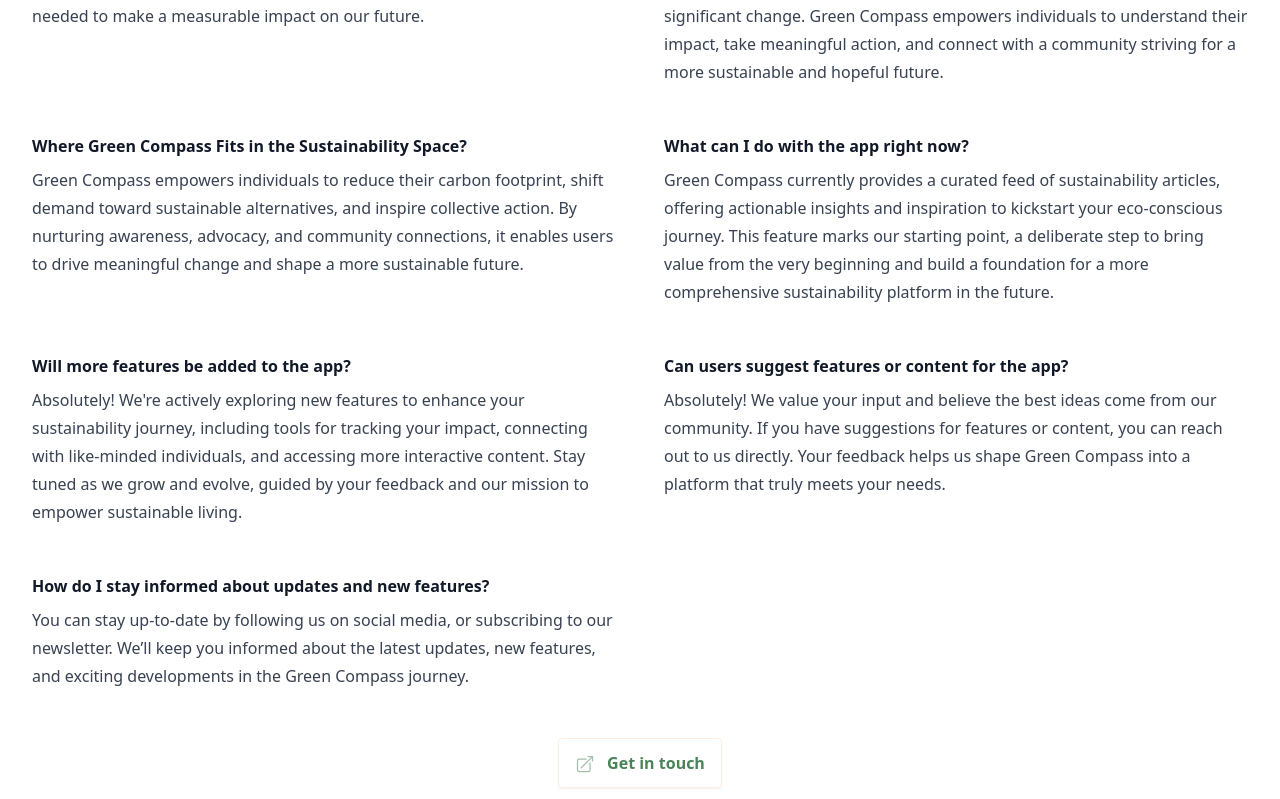
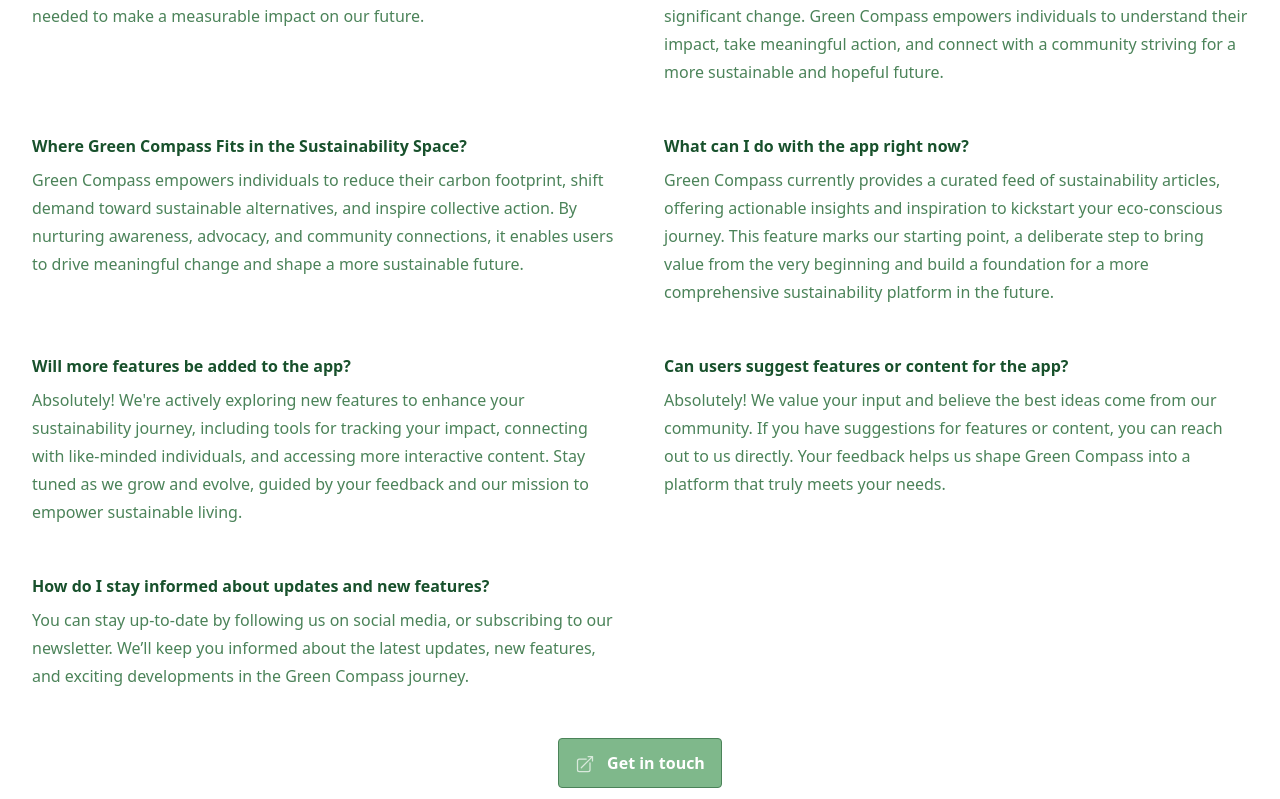
Before and after one commit to Act4Zero/LandingPage-GreenCompass, a Next.js app: page / in a window 1280 px wide. Shown: the part 5181-5980 px from the top of the page. Built offline with nearby package versions, Linux system fonts and the light colour scheme.

Commit message:
[Theme] Update the FAQ section

```diff
--- a/src/components/FaqSection.js
+++ b/src/components/FaqSection.js
@@ -14,54 +14,54 @@ function FaqSection(props) {
   const faqItems = [
     {
       question: getText()["1"].question,
-      answer: getText()["1"].answer
+      answer: getText()["1"].answer,
     },
     {
       question: getText()["2"].question,
-      answer: getText()["2"].answer
+      answer: getText()["2"].answer,
     },
     {
       question: getText()["3"].question,
-      answer: getText()["3"].answer
+      answer: getText()["3"].answer,
     },
     {
       question: getText()["4"].question,
-      answer: getText()["4"].answer
+      answer: getText()["4"].answer,
     },
     {
       question: getText()["5"].question,
-      answer: getText()["5"].answer
+      answer: getText()["5"].answer,
     },
     {
       question: getText()["6"].question,
-      answer: getText()["6"].answer
+      answer: getText()["6"].answer,
     },
     {
       question: getText()["7"].question,
-      answer: getText()["7"].answer
+      answer: getText()["7"].answer,
     },
   ];
 
   return (
     <Section
       size={props.size}
-      bgColor={props.bgColor}
+      bgColor={props.bgColor || "bg-lightBg"}
       bgImage={props.bgImage}
       bgImageOpacity={props.bgImageOpacity}
-      textColor={props.textColor}
+      textColor={props.textColor || "text-green-darkest"}
     >
       <div className="space-y-12 container">
         <SectionHeader
           title={props.title}
           subtitle={props.subtitle}
           strapline={props.strapline}
-          className="text-center"
+          className="text-center text-green-darkest"
         />
         <div className="grid grid-cols-1 md:grid-cols-2 gap-8 md:gap-12">
           {faqItems.map((item, index) => (
-            <div className="prose prose-indigo" key={index}>
-              <h4>{item.question}</h4>
-              <p>{item.answer}</p>
+            <div className="prose prose-green" key={index}>
+              <h4 className="text-green-darkest">{item.question}</h4>
+              <p className="text-green-dark">{item.answer}</p>
             </div>
           ))}
         </div>
@@ -72,9 +72,9 @@ function FaqSection(props) {
               href={props.supportUrl}
               target="_blank"
               size="lg"
-              variant="simple"
+              variant="primary"
               startIcon={
-                <ArrowTopRightOnSquareIcon className="opacity-50 inline-block w-5 h-5" />
+                <ArrowTopRightOnSquareIcon className="opacity-70 inline-block w-5 h-5" />
               }
             >
               Get in touch
```
